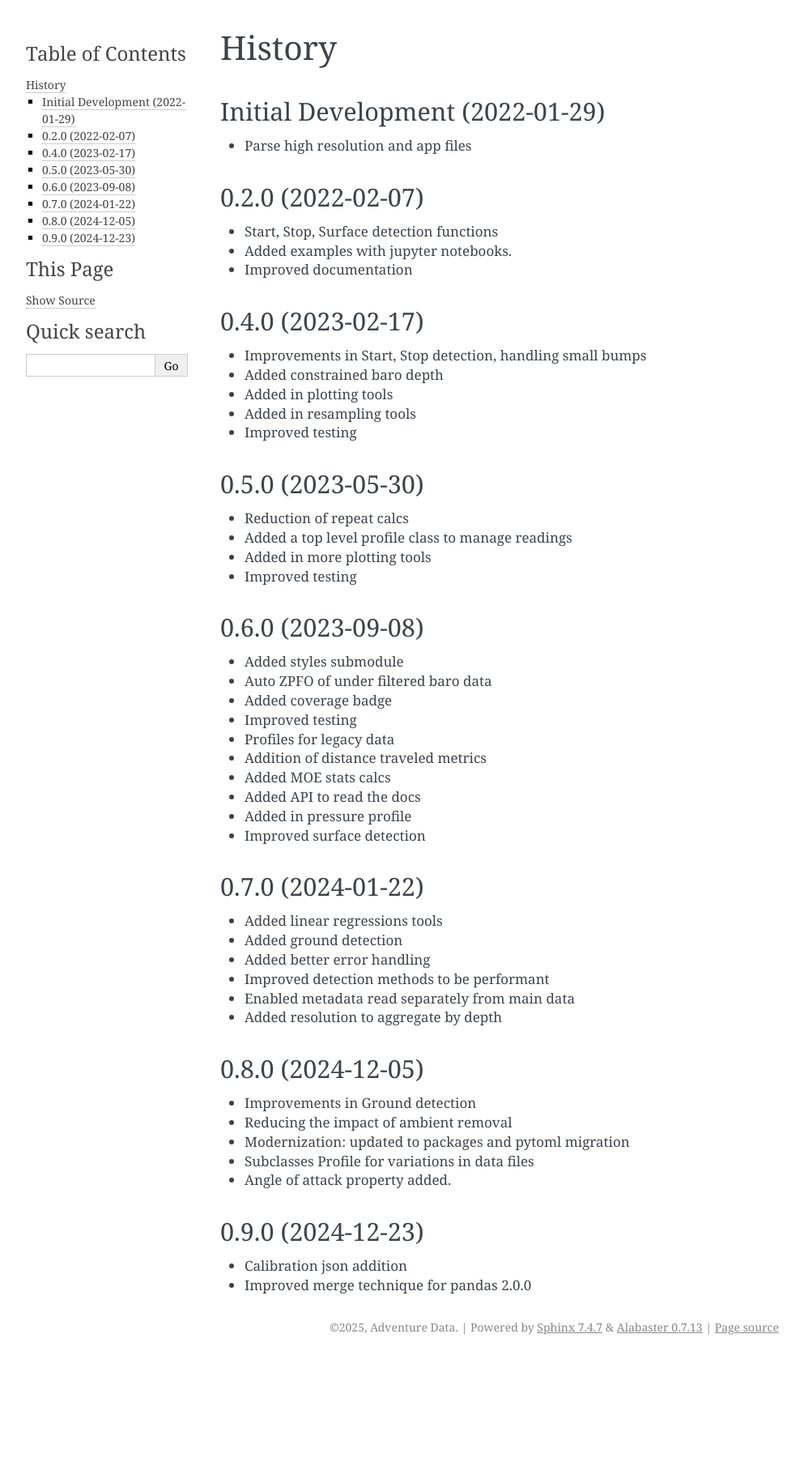
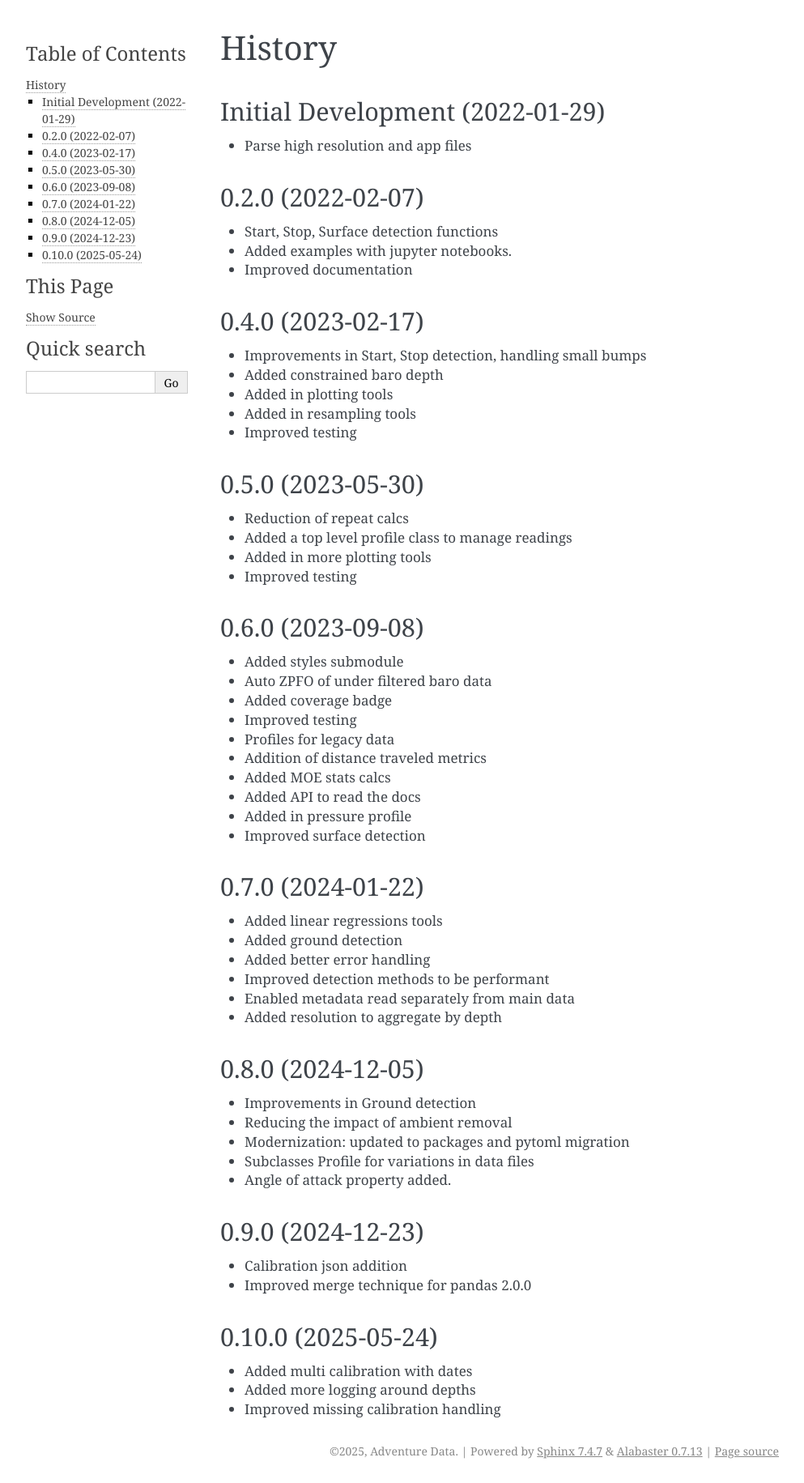
Before and after one commit to AdventureData/study_lyte, a Sphinx documentation site: the page built from docs/history.rst, in a window 1280 px wide. Shown: the whole page at 81% size, without its empty margins (148-1141 px from the left). Built offline with Sphinx 7.4.7, drawn with Linux system fonts in a browser that asks for light colours; pages that are not in the unit, such as notebooks, are missing from menus; before the commit the page ends 1678 px from its top, so only the background shows below that.

Commit message:
Updated history

```diff
--- a/docs/history.rst
+++ b/docs/history.rst
@@ -70,3 +70,9 @@ Initial Development (2022-01-29)
 --------------------------------
 * Calibration json addition
 * Improved merge technique for pandas 2.0.0
+
+0.10.0 (2025-05-24)
+--------------------------------
+* Added multi calibration with dates
+* Added more logging around depths
+* Improved missing calibration handling
```
